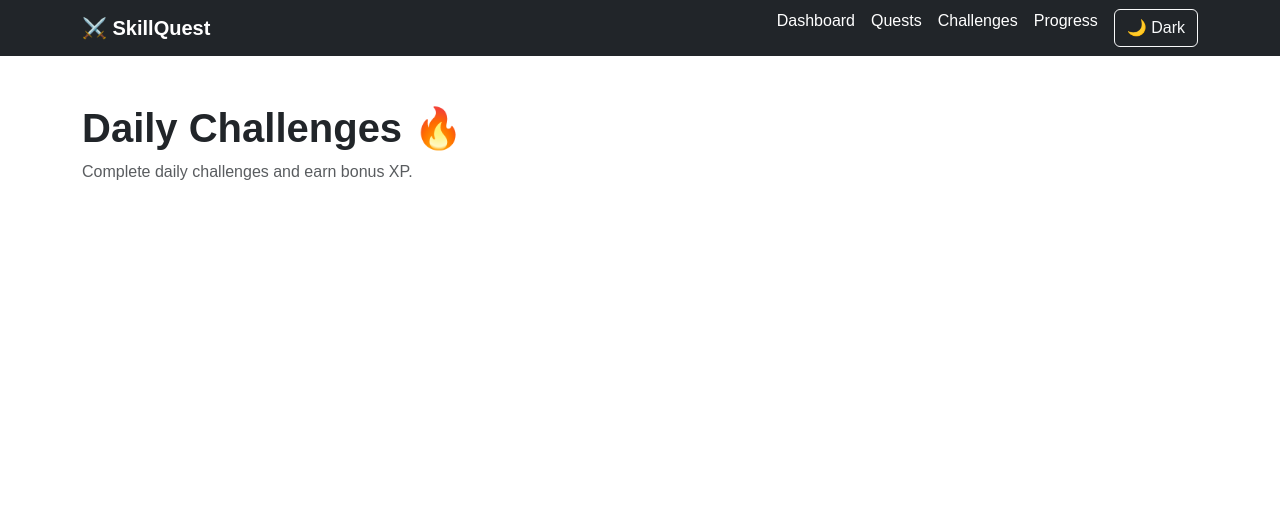
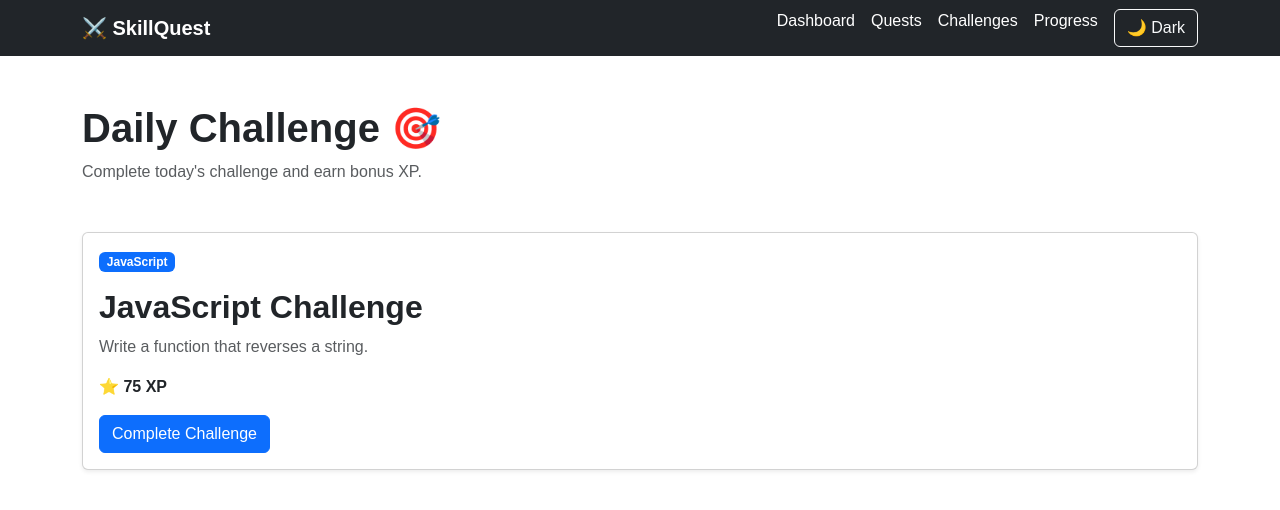
Before and after one commit to Ashfaq-collab/React_Skill_Quest, a React (Vite) app in the folder skillquest/: page /challenges in a window 1280 px wide. Shown: the top 510 px of the page. Built offline with nearby package versions, Linux system fonts and the light colour scheme.

Commit message:
add date-based daily challenges

```diff
--- /dev/null
+++ b/skillquest/src/data/challenges.js
@@ -0,0 +1,39 @@
+const challenges = [
+    {
+        id: 1,
+        title: "React Warmup",
+        description: "Explain what a React component is in your own words.",
+        category: "React",
+        xp: 50,
+    },
+    {
+        id: 2,
+        title: "JavaScript Challenge",
+        description: "Write a function that reverses a string.",
+        category: "JavaScript",
+        xp: 75,
+    },
+    {
+        id: 3,
+        title: "CSS Challenge",
+        description: "Create a responsive card using Bootstrap.",
+        category: "CSS",
+        xp: 50,
+    },
+    {
+        id: 4,
+        title: "React Props Challenge",
+        description: "Build a component that receives a name through props.",
+        category: "React",
+        xp: 100,
+    },
+    {
+        id: 5,
+        title: "JavaScript Array Challenge",
+        description: "Use map() to transform an array of numbers.",
+        category: "JavaScript",
+        xp: 75,
+    },
+];
+
+export default challenges;
--- a/skillquest/src/pages/Challenges.jsx
+++ b/skillquest/src/pages/Challenges.jsx
@@ -1,11 +1,60 @@
+import { useState } from "react";
+import challenges from "../data/challenges";
+import { getDailyChallenge } from "../utils/helpers";
+
 function Challenges() {
+  const [completed, setCompleted] = useState(false);
+
+  const challenge = getDailyChallenge(challenges);
+
+  function handleComplete() {
+    setCompleted(true);
+  }
+
   return (
     <div className="container py-5">
-      <h1 className="fw-bold">Daily Challenges 🔥</h1>
+      <section className="mb-5">
+        <h1 className="fw-bold">
+          Daily Challenge 🎯
+        </h1>
 
-      <p className="text-muted">
-        Complete daily challenges and earn bonus XP.
-      </p>
+        <p className="text-muted">
+          Complete today's challenge and earn bonus XP.
+        </p>
+      </section>
+
+      <div className="card shadow-sm">
+        <div className="card-body">
+          <span className="badge text-bg-primary mb-3">
+            {challenge.category}
+          </span>
+
+          <h2 className="fw-bold">
+            {challenge.title}
+          </h2>
+
+          <p className="text-muted">
+            {challenge.description}
+          </p>
+
+          <p className="fw-bold">
+            ⭐ {challenge.xp} XP
+          </p>
+
+          {completed ? (
+            <div className="alert alert-success">
+              🎉 Challenge completed!
+            </div>
+          ) : (
+            <button
+              className="btn btn-primary"
+              onClick={handleComplete}
+            >
+              Complete Challenge
+            </button>
+          )}
+        </div>
+      </div>
     </div>
   );
 }
--- a/skillquest/src/utils/helpers.js
+++ b/skillquest/src/utils/helpers.js
@@ -1,3 +1,23 @@
 export function calculateLevel(xp) {
     return Math.floor(xp / 1000) + 1;
 }
+export function getTodayDate() {
+    const today = new Date();
+
+    const year = today.getFullYear();
+    const month = String(today.getMonth() + 1).padStart(2, "0");
+    const day = String(today.getDate()).padStart(2, "0");
+
+    return `${year}-${month}-${day}`;
+}
+export function getDailyChallenge(challenges) {
+    const today = getTodayDate();
+
+    const dateNumber = Number(
+        today.replaceAll("-", "")
+    );
+
+    const index = dateNumber % challenges.length;
+
+    return challenges[index];
+}
```
